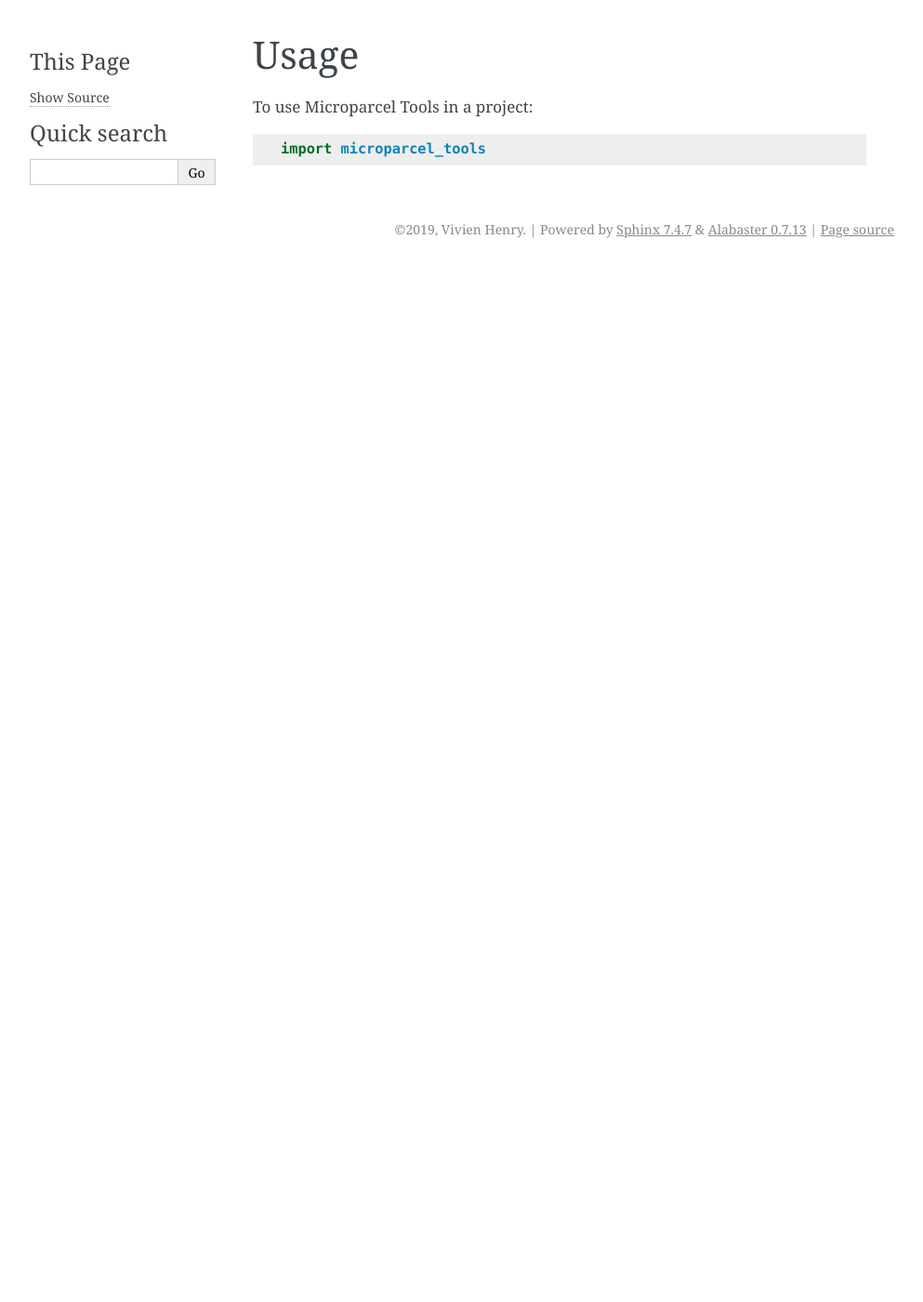
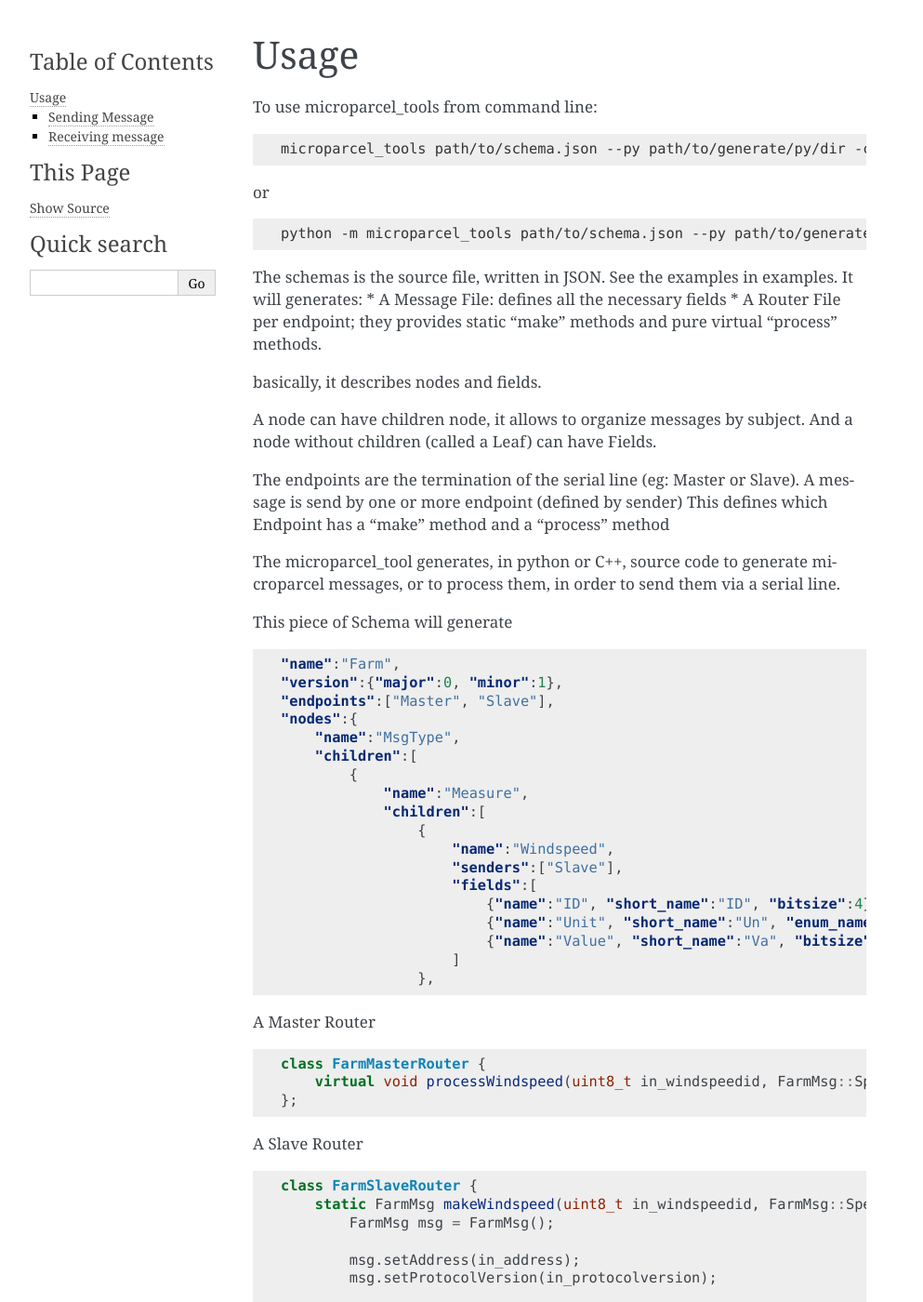
Before and after one commit to lukh/microparcel-tools, a Sphinx documentation site: the page built from docs/usage.rst, in a window 1280 px wide and 1400 px high. Shown: the whole window at 93% size, without its empty margins (148-1141 px from the left). Built offline with Sphinx 7.4.7, drawn with Linux system fonts in a browser that asks for light colours; pages that are not in the unit, such as notebooks, are missing from menus; some of the changed text lies outside the part shown.

Commit message:
working on doc

```diff
--- a/docs/usage.rst
+++ b/docs/usage.rst
@@ -2,6 +2,191 @@
 Usage
 =====
 
-To use Microparcel Tools in a project::
+To use microparcel_tools from command line:
 
-    import microparcel_tools
+.. code-block:: console
+
+    microparcel_tools path/to/schema.json --py path/to/generate/py/dir -cxx path/to/generate/c++/dir
+
+or
+
+.. code-block:: console
+
+    python -m microparcel_tools path/to/schema.json --py path/to/generate/py/dir -cxx path/to/generate/c++/dir
+
+
+The schemas is the source file, written in JSON. See the examples in examples.
+It will generates:
+* A Message File: defines all the necessary fields
+* A Router File per endpoint; they provides static "make" methods and pure virtual "process" methods.
+
+
+basically, it describes nodes and fields.
+
+A node can have children node, it allows to organize messages by subject.
+And a node without children (called a Leaf) can have Fields.
+
+The endpoints are the termination of the serial line (eg: Master or Slave).
+A message is send by one or more endpoint (defined by sender)
+This defines which Endpoint has a "make" method and a "process" method
+
+The microparcel_tool generates, in python or C++, source code to generate microparcel messages, or to process them, in order to send them via a serial line.
+
+This piece of Schema will generate
+
+.. code-block:: json
+
+    "name":"Farm",
+    "version":{"major":0, "minor":1},
+    "endpoints":["Master", "Slave"],
+    "nodes":{
+        "name":"MsgType",
+        "children":[
+            {
+                "name":"Measure",
+                "children":[
+                    {
+                        "name":"Windspeed",
+                        "senders":["Slave"],
+                        "fields":[
+                            {"name":"ID", "short_name":"ID", "bitsize":4},
+                            {"name":"Unit", "short_name":"Un", "enum_name":"SpeedUnit"},
+                            {"name":"Value", "short_name":"Va", "bitsize":12},
+                        ]
+                    },
+
+
+A Master Router
+
+.. code-block:: cpp
+
+    class FarmMasterRouter {
+        virtual void processWindspeed(uint8_t in_windspeedid, FarmMsg::SpeedUnit in_windspeedunit, uint16_t in_windspeedvalue) = 0;
+    };
+
+
+A Slave Router
+
+.. code-block:: cpp
+
+    class FarmSlaveRouter {
+        static FarmMsg makeWindspeed(uint8_t in_windspeedid, FarmMsg::SpeedUnit in_windspeedunit, uint16_t in_windspeedvalue){
+            FarmMsg msg = FarmMsg();
+
+            msg.setAddress(in_address);
+            msg.setProtocolVersion(in_protocolversion);
+
+            msg.setMsgType(FarmMsg::MsgType_Measure);
+            msg.setMeasure(FarmMsg::Measure_Windspeed);
+
+            msg.setWindspeedID(in_windspeedid);
+            msg.setWindspeedUnit(in_windspeedunit);
+            msg.setWindspeedValue(in_windspeedvalue);
+
+            return msg;
+        }
+    };
+
+
+Sending Message
+---------------
+
+Creating and sending a message is easy (from Slave side):
+
+
+.. code-block:: cpp
+
+    #include <microparcel/microparcel.h>
+    #include "FarmMsg.h"
+    #include "FarmSlaveRouter.h"
+
+    class FarmSlaveRouterImplementation: public FarmSlaveRouter {
+        // need to implement all pure virtual process methods for others messages.
+        // virtual void process...{
+        //}
+    };
+
+    // prototype to send data
+    void send(uint8_t *data, uint8_t datasize);
+
+    int main(){
+        // a Parser for FarmMessage.
+        using TParser = microparcel::Parser<FarmMsg::kSize>;
+
+        FarmMsg msg = FarmSlaveRouterImplementation::makeWindspeed(5, FarmMsg::SpeedUnit_Knot, 100);
+
+
+        // builds the frame, with SOF and checksum
+        TParser::Frame_T frame = TParser.encode(msg);
+
+        // send over physical layer of choice
+        send((uint8_t*)&inFrame, TFrame::FrameSize);
+
+    }
+
+
+Receiving message
+-----------------
+
+The master side and the slave implements the virtual process methods; where their parameters are the relevant one (windspeed and ID of the measure)
+
+A Router has a "process" methods:
+
+.. code-block:: cpp
+
+    void process(FarmMsg &in_msg){
+        // big automatic generated switch-case
+
+
+Calling "process" with a VALID message received from microparcel 's Parser.parse will call the right virtual processes method.
+
+
+.. code-block:: cpp
+
+    #include <microparcel/microparcel.h>
+    #include "FarmMsg.h"
+    #include "FarmMasterRouter.h"
+
+    class FarmMasterRouterImplementation: public FarmMasterRouter {
+        virtual void processWindspeed(uint8_t in_windspeedid, FarmMsg::SpeedUnit in_windspeedunit, uint16_t in_windspeedvalue){
+            // DO SOMETHING
+            notifyViaWifi(in_windspeedid, in_windspeedvalue);
+        }
+    };
+
+    // a way to get data from a Serial Line (UART ?)
+    uint8_t getByteFromDataLine();
+    bool isDataLineEmpty();
+
+    int main(){
+        // a Parser for FarmMessage.
+        using TParser = microparcel::Parser<FarmMsg::kSize>;
+
+        FarmMasterRouterImplementation fmri;
+        FarmMsg msg;
+
+        TParser parser;
+        TParser::Status status;
+
+        // main loop of embedded application
+        while(true){
+            // continue till the fifo is empty
+            while(!isDataLineEmpty()){
+                uint8_t byte = getByteFromDataLine();
+                status = parser.parse(byte, &msg);
+                switch(status){
+                    // not complete and error could be treated differently...
+                    // error means mainly that the checksum is not valid; transmission failed.
+                    case TParser::eNotComplete:
+                    case TParser::eError:
+                        break;
+
+                    case TParser::eComplete:
+                        // msg is complete, handle it
+                        fmri.process(msg);
+                        break;
+                }
+            }
+
+        }
+    }
--- a/setup.py
+++ b/setup.py
@@ -51,7 +51,7 @@ setup(
     setup_requires=setup_requirements,
     test_suite='tests',
     tests_require=test_requirements,
-    url='https://github.com/lukh/microparcel_tools',
+    url='https://github.com/lukh/microparcel-tools',
     version='0.0.1',
     zip_safe=False,
 )
```
Also changed, not shown: README.rst (+7 -5 lines).
